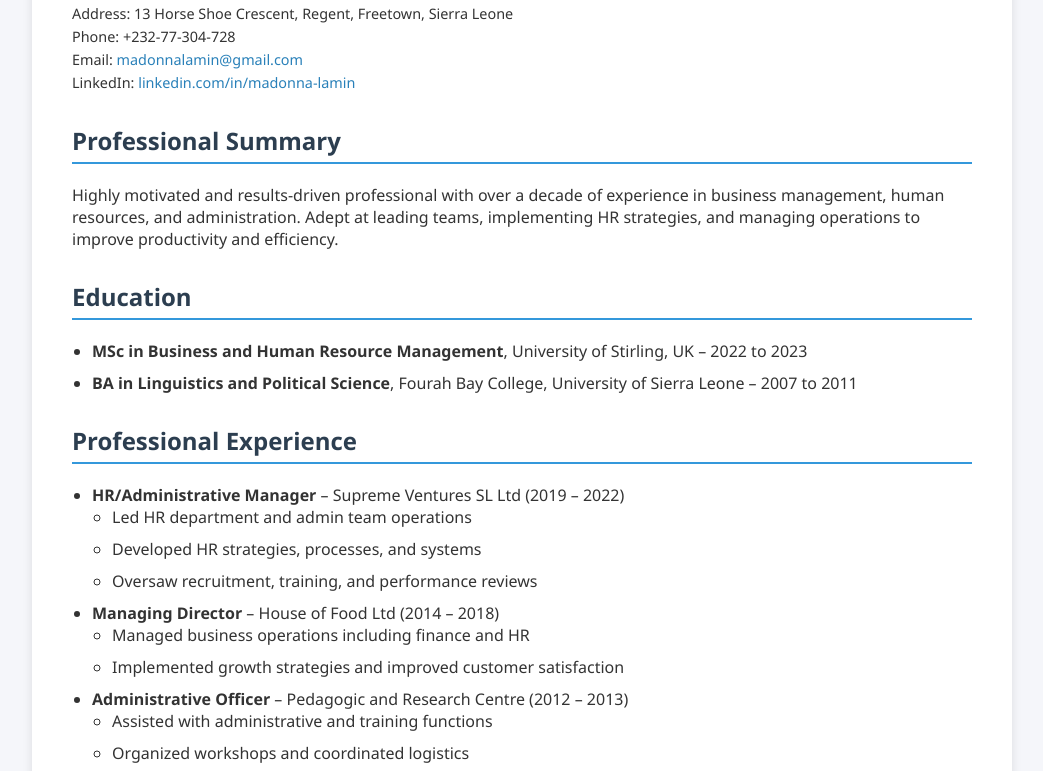
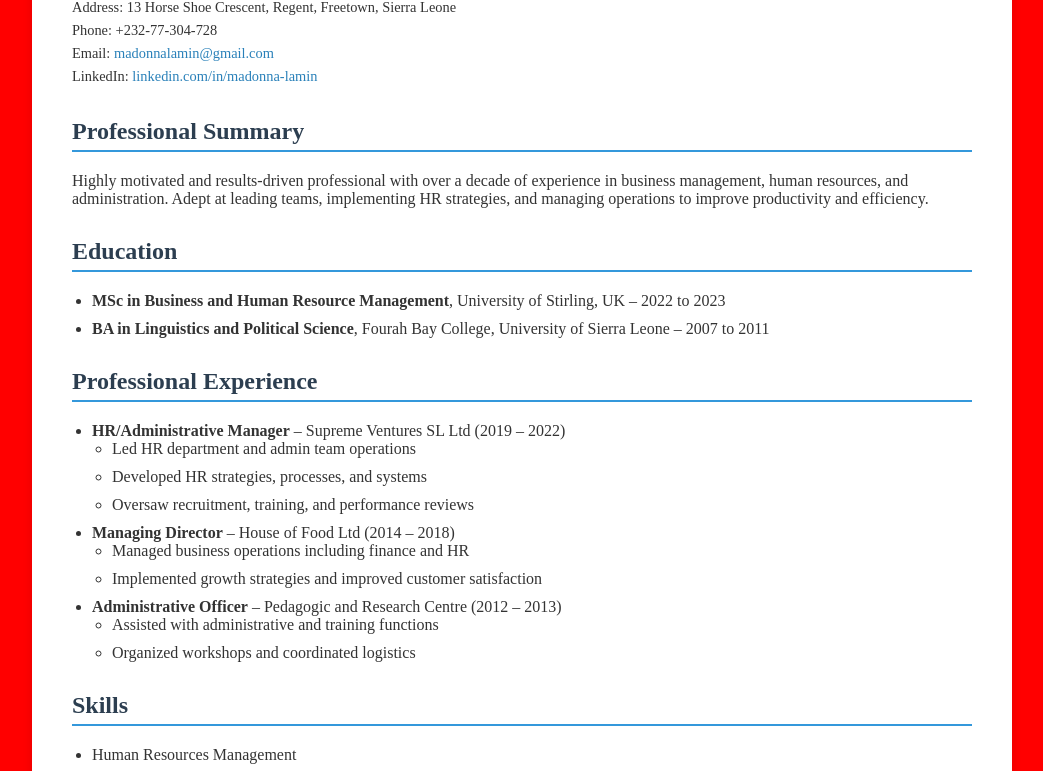
Before and after one commit to madonnalamin2927/madonnalamin2927.github.io, a plain HTML site: page index.html in a window 1280 px wide. Shown: the part 157-928 px from the top of the page, without its empty margins (118-1161 px from the left). Drawn offline with Linux system fonts and the light colour scheme.

Commit message:
Update index.html

```diff
--- a/index.html
+++ b/index.html
@@ -6,10 +6,7 @@
   <title>Curriculum Vitae - Madonna Lamin</title>
   <style>
     body {
-  font-family: 'Segoe UI', Tahoma, Geneva, Verdana, sans-serif;
-  margin: 0;
-  padding: 0;
-  background-color: #f5f6fa;
+  background-color: red;
   color: #333;
 }
 
```
